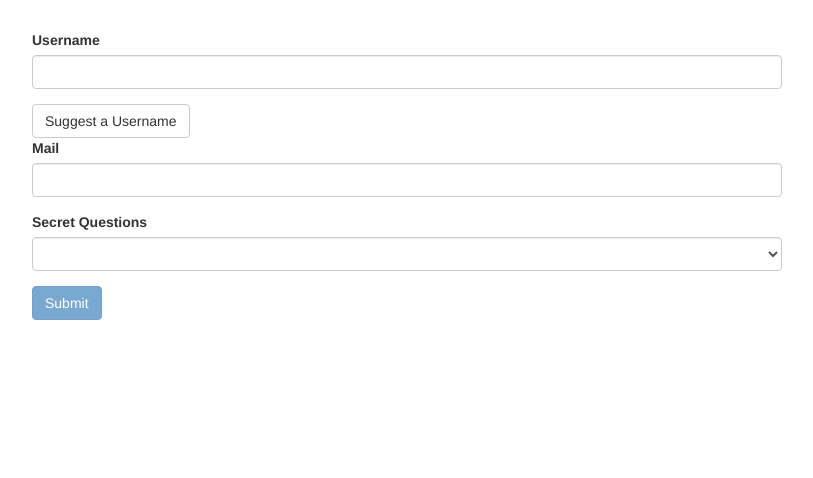
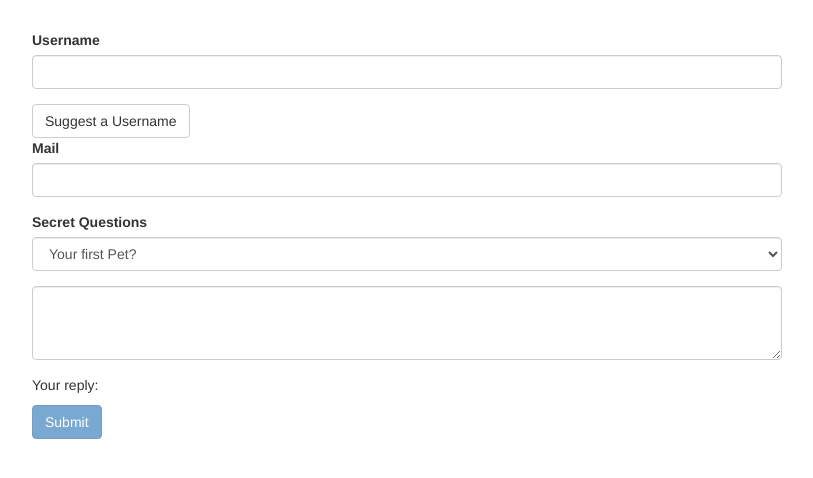
Before and after one commit to Daniel-Benzion/angular-guide-forms, an Angular app: page / in a window 1280 px wide. Shown: the top 478 px of the page, without its empty margins (233-1046 px from the left). Built offline with nearby package versions, Linux system fonts and the light colour scheme.

Commit message:
ngModel property binding

```diff
--- a/src/app/app.component.html
+++ b/src/app/app.component.html
@@ -33,12 +33,20 @@
           <select
             id="secret"
             class="form-control"
-            ngModel
+            [ngModel]="defaultQuestion"
             name="secret">
             <option value="pet">Your first Pet?</option>
             <option value="teacher">Your first teacher?</option>
           </select>
         </div>
+        <div class="form-group">
+          <textarea
+            name="questionAnswer"
+            rows="3"
+            class="form-control"
+            [(ngModel)]="answer"></textarea>
+        </div>
+        <p>Your reply: {{ answer }}</p>
         <button
           class="btn btn-primary"
           type="submit"
--- a/src/app/app.component.ts
+++ b/src/app/app.component.ts
@@ -8,6 +8,9 @@
 })
 export class AppComponent {
 
+  defaultQuestion = 'pet';
+  answer = '';
+
   suggestUserName() {
     const suggestedName = 'Superuser';
   }
```
